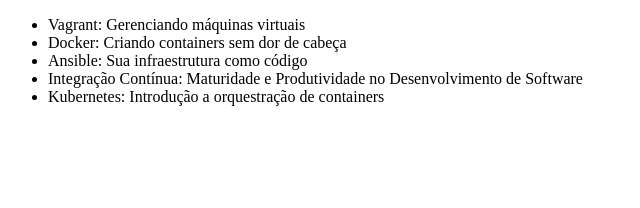
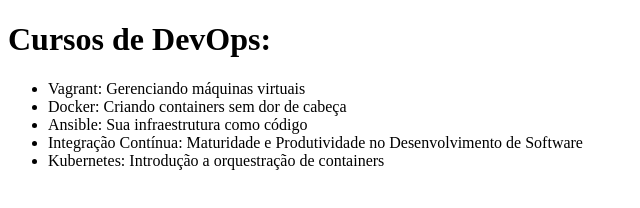
Before and after one commit to uJoao22/GIT_Alura, a plain HTML site: page index.html in a window 1280 px wide. Shown: the whole page, without its empty margins (0-640 px from the left). Drawn offline with Linux system fonts and the light colour scheme.

Commit message:
Adicionando Titulo

```diff
--- a/index.html
+++ b/index.html
@@ -5,6 +5,7 @@
     <title>Lista de Cursos</title>
 </head>
 <body>
+    <h1>Cursos de DevOps: </h1>
     <ul>
         <li>Vagrant: Gerenciando máquinas virtuais</li>
         <li>Docker: Criando containers sem dor de cabeça</li>
```
